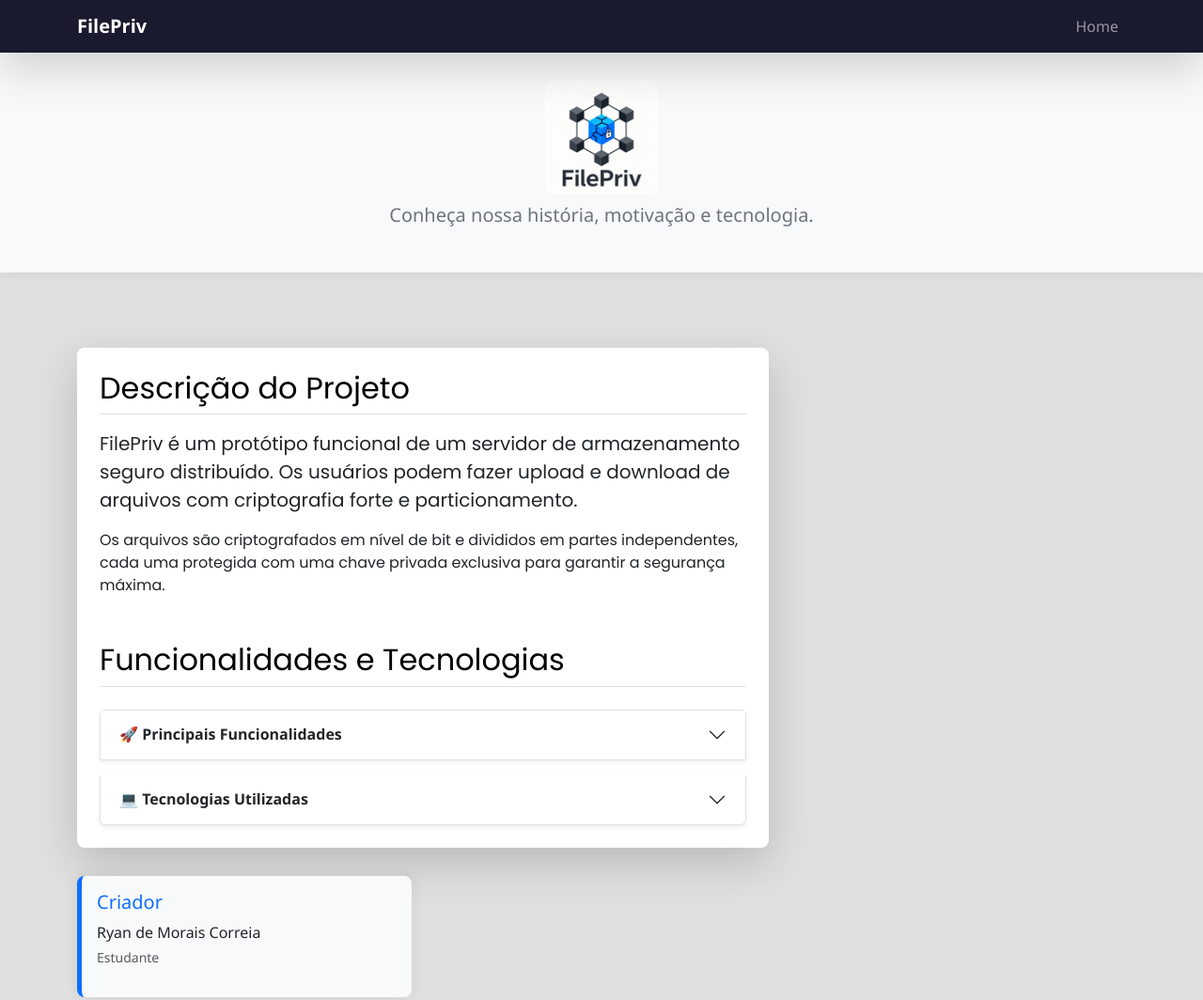
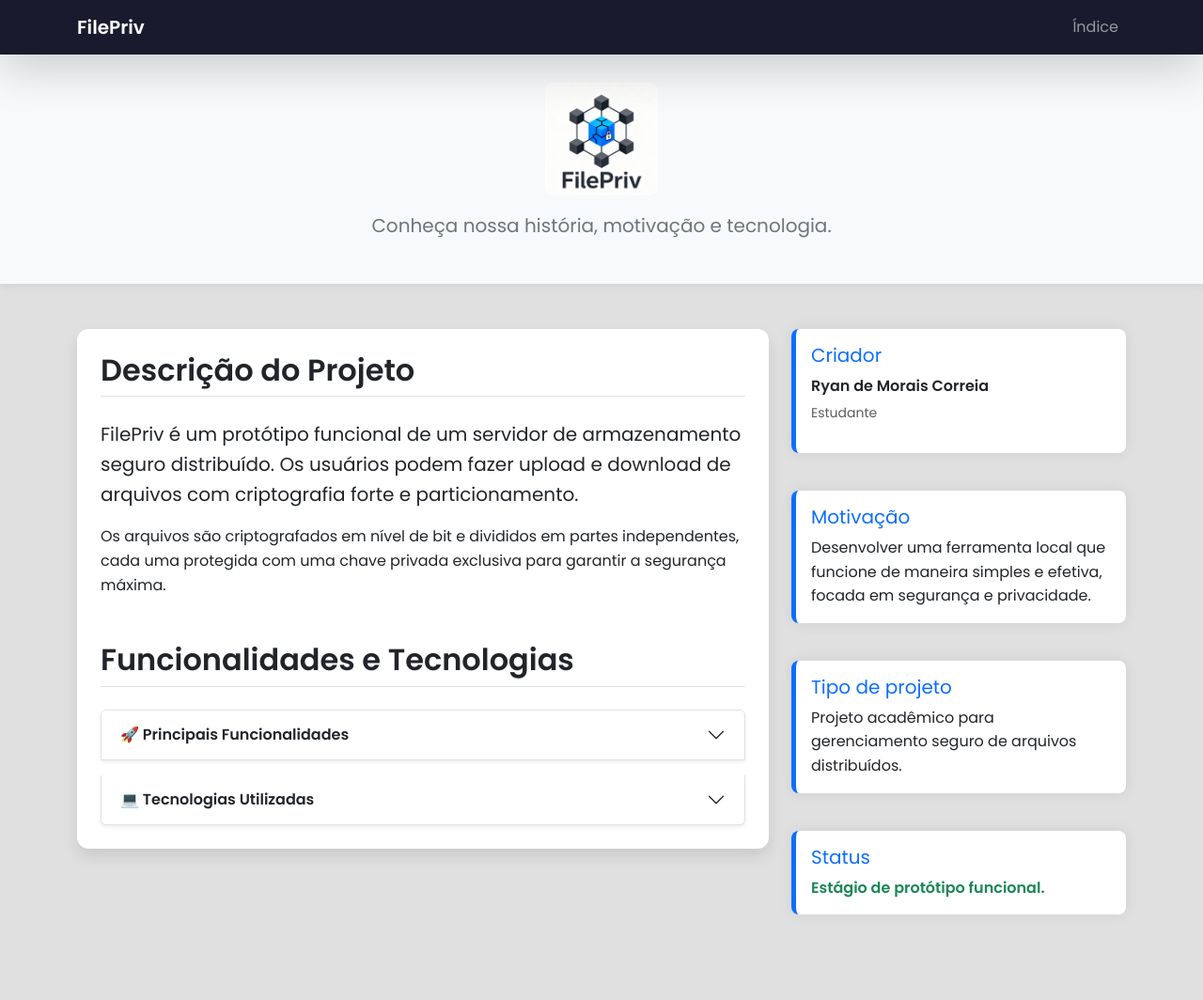
Before and after one commit to ryan-morais-rm/FilePriv, a plain HTML site: page src/frontend/about.html in a window 1280 px wide. Shown: the top 1064 px of the page at 94% size. Drawn offline with nearby package versions, Linux system fonts and the light colour scheme.

Commit message:
Ajustes que estavam faltando de cores, tons, fontes e adição de funcionalidades para o "servidores.html"

```diff
--- a/src/frontend/about.html
+++ b/src/frontend/about.html
@@ -1,37 +1,40 @@
 <!DOCTYPE html>
-<html lang="en">
+<html lang="pt-br">
 <head>
   <meta charset="UTF-8">
   <meta name="viewport" content="width=device-width, initial-scale=1.0">
-  <title>About - FilePriv</title>
+  <title>Sobre - FilePriv</title>
   <link href="https://cdn.jsdelivr.net/npm/bootstrap@5.3.0/dist/css/bootstrap.min.css" rel="stylesheet">
   <link href="https://fonts.googleapis.com/css2?family=Poppins:wght@400;600&display=swap" rel="stylesheet">
 
   <style>
+    :root {
+        --dark-bg: #1a1a2e;
+        --light-bg: #e0e0e0;
+        --primary-color: #0d6efd;
+        --text-color: #212529;
+    }
+
     body {
-      background-color: #e0e0e0;
-      color: #212529;
-      font-family: 'Segoe UI', Tahoma, Geneva, Verdana, sans-serif;
+      background-color: var(--light-bg);
+      color: var(--text-color);
+      font-family: 'Poppins', sans-serif;
+      line-height: 1.6;
     }
     h1, h2 {
-      color: black;
+      color: var(--text-color);
+      font-weight: 600;
     }
 
     .navbar-custom-bg {
-        background-color: #1a1a2e !important;
-    }
-
-    .main-content-wrapper {
-        display: flex;
-        gap: 30px;
-        padding-top: 3rem;
+        background-color: var(--dark-bg) !important;
     }
 
     .logo-header {
       padding: 30px 0;
       background-color: #f8f9fa;
       box-shadow: 0 4px 8px rgba(0, 0, 0, 0.05);
-      margin-bottom: 2rem;
+      margin-bottom: 3rem;
     }
 
     .logo {
@@ -39,40 +42,59 @@
       height: auto;
       border-radius: 8px;
       transition: transform 0.3s ease;
+      /* Ajuste para centralizar visualmente a imagem */
+      margin-bottom: 1rem;
     }
     .logo:hover {
         transform: scale(1.05);
     }
 
+    /* Estilo para a barra lateral e cards de informação */
     .info-card {
         border: none;
-        border-left: 5px solid #0d6efd;
+        border-left: 5px solid var(--primary-color); /* Linha de destaque */
         border-radius: 8px;
         box-shadow: 0 0 15px rgba(0, 0, 0, 0.08);
         margin-bottom: 1.5rem;
     }
 
+    /* Garantir que a sidebar fique "grudada" no topo durante a rolagem */
     .sidebar {
         position: sticky;
-        top: 80px;
+        top: 90px; /* Distância do topo (abaixo da navbar) */
         align-self: flex-start;
+        /* Adicionado padding-top para alinhar melhor com o conteúdo principal */
+        padding-top: 0;
     }
 
+    /* Estilo do Acordeão */
     .accordion-button:not(.collapsed) {
         background-color: #e9f3ff;
-        color: #0d6efd;
+        color: var(--primary-color);
     }
     .accordion-button {
         font-weight: 600;
-        color: #212529;
+        color: var(--text-color);
+    }
+    .accordion-body {
+        font-size: 0.95rem;
     }
 
+    /* Footer */
     footer {
-      background-color: #1a1a2e;
+      background-color: var(--dark-bg);
       color: #fff;
       padding: 20px 0;
       margin-top: 4rem;
       box-shadow: 0 -2px 5px rgba(0, 0, 0, 0.1);
+    }
+
+    /* Estilo para o bloco de conteúdo principal */
+    .main-content-block {
+        padding: 25px;
+        background-color: #ffffff;
+        border-radius: 12px;
+        box-shadow: 0 8px 16px rgba(0, 0, 0, 0.1);
     }
   </style>
 </head>
@@ -88,36 +110,42 @@
       </button>
       <div class="collapse navbar-collapse" id="navbarNav">
         <ul class="navbar-nav ms-auto">
-          <li class="nav-item"><a class="nav-link" href="index.html">Home</a></li>
+          <li class="nav-item"><a class="nav-link" href="index.html">Índice</a></li>
         </ul>
       </div>
     </div>
   </nav>
+
+  <!-- HEADER / TÍTULO PRINCIPAL -->
   <header class="logo-header">
     <div class="container text-center">
-      <img src="../../../assets/FilePriv Logo.jpg" alt="FilePriv Logo" class="logo">
-      <h1 class="fw-bold display-5"></h1>
-      <p class="lead text-secondary">Conheça nossa história, motivação e tecnologia.</p>
+      <!-- Imagem de logo adicionada para contexto -->
+      <img src="../../assets/FilePriv Logo.jpg" alt="FilePriv Logo" class="logo">
+      <p class="lead text-secondary"><strong>Conheça nossa história, motivação e tecnologia.</strong></p>
     </div>
   </header>
+
   <div class="container">
-    <div class="row main-content-wrapper">
+    <div class="row">
 
-      <div class="col-lg-8">
-        <div class="p-4 bg-white rounded-3 shadow-lg"> <section class="mb-5">
-              <h2 class="mb-3 border-bottom pb-2" style="font-family: 'Poppins', sans-serif;">Descrição do Projeto</h2>
-              <p class="fs-5" style="font-family: 'Poppins', sans-serif;">
+      <!-- COLUNA DE CONTEÚDO PRINCIPAL (8) -->
+      <div class="col-lg-8 mb-4">
+        <div class="main-content-block">
+            <section class="mb-5">
+              <h2 class="mb-4 border-bottom pb-2">Descrição do Projeto</h2>
+              <p class="fs-5">
                 FilePriv é um protótipo funcional de um servidor de armazenamento seguro distribuído.
                 Os usuários podem fazer upload e download de arquivos com criptografia forte e particionamento.
               </p>
-              <p style="font-family: 'Poppins', sans-serif;">
+              <p>
                 Os arquivos são criptografados em nível de bit e divididos em partes independentes,
                 cada uma protegida com uma chave privada exclusiva para garantir a segurança máxima.
+
               </p>
             </section>
 
             <section>
-              <h2 class="mb-4 border-bottom pb-2" style="font-family: 'Poppins', sans-serif;">Funcionalidades e Tecnologias</h2>
+              <h2 class="mb-4 border-bottom pb-2">Funcionalidades e Tecnologias</h2>
               <div class="accordion" id="featuresAccordion">
 
                 <div class="accordion-item shadow-sm mb-3">
@@ -128,7 +156,7 @@
                   </h2>
                   <div id="collapseFeatures" class="accordion-collapse collapse" data-bs-parent="#featuresAccordion">
                     <div class="accordion-body">
-                      <ul class="list-group list-group-flush" style="font-family: 'Poppins', sans-serif;">
+                      <ul class="list-group list-group-flush">
                         <li class="list-group-item">Upload & Download: Envie e recupere arquivos criptografados via interface web.</li>
                         <li class="list-group-item">Criptografia: Criptografia AES-GCM segura por arquivo.</li>
                         <li class="list-group-item">Chaves Aleatórias: Geração de chave exclusiva para cada upload de arquivo.</li>
@@ -147,12 +175,12 @@
                   </h2>
                   <div id="collapseTech" class="accordion-collapse collapse" data-bs-parent="#featuresAccordion">
                     <div class="accordion-body">
-                      <ul class="list-group list-group-flush" style="font-family: 'Poppins', sans-serif;">
+                      <ul class="list-group list-group-flush">
                         <li class="list-group-item">Bootstrap 5</li>
                         <li class="list-group-item">AES-GCM Encryption</li>
                         <li class="list-group-item">HTML / CSS</li>
                         <li class="list-group-item">JavaScript</li>
-                        <li class="list-group-item">Python</li>
+                        <li class="list-group-item">Python (como backend simulado)</li>
                       </ul>
                     </div>
                   </div>
@@ -161,40 +189,43 @@
             </section>
         </div>
       </div>
-      <div class="col-lg-4">
+
+      <!-- COLUNA DE BARRA LATERAL (4) -->
+      <div class="col-lg-4 mb-4">
         <div class="sidebar d-grid gap-3">
 
-          <div class="card info-card bg-light">
+          <div class="card info-card bg-white">
             <div class="card-body">
               <h5 class="card-title text-primary">Criador</h5>
-              <p class="card-text mb-1">Ryan de Morais Correia</p>
+              <p class="card-text mb-1 fw-bold">Ryan de Morais Correia</p>
               <p class="small text-muted">Estudante</p>
             </div>
           </div>
 
-          <div class="card info-card bg-light">
+          <div class="card info-card bg-white">
             <div class="card-body">
               <h5 class="card-title text-primary">Motivação</h5>
-              <p class="card-text">Ferramenta local que funcione de maneira simples e efetiva</p>
+              <p class="card-text">Desenvolver uma ferramenta local que funcione de maneira simples e efetiva, focada em segurança e privacidade.</p>
             </div>
           </div>
 
-          <div class="card info-card bg-light">
+          <div class="card info-card bg-white">
             <div class="card-body">
               <h5 class="card-title text-primary">Tipo de projeto</h5>
               <p class="card-text">Projeto acadêmico para gerenciamento seguro de arquivos distribuídos.</p>
             </div>
           </div>
 
-          <div class="card info-card bg-light">
+          <div class="card info-card bg-white">
             <div class="card-body">
               <h5 class="card-title text-primary">Status</h5>
-              <p class="card-text">Estágio de protótipo.</p>
+              <p class="card-text fw-bold text-success">Estágio de protótipo funcional.</p>
             </div>
           </div>
         </div>
       </div>
-      </div>
+
+    </div>
   </div>
 
   <footer class="text-center">
```
Also changed, not shown: src/frontend/homepage.html (+4 -2 lines), src/frontend/pushFile.html (+1 -1 lines), src/frontend/support.html (+1 -1 lines).
